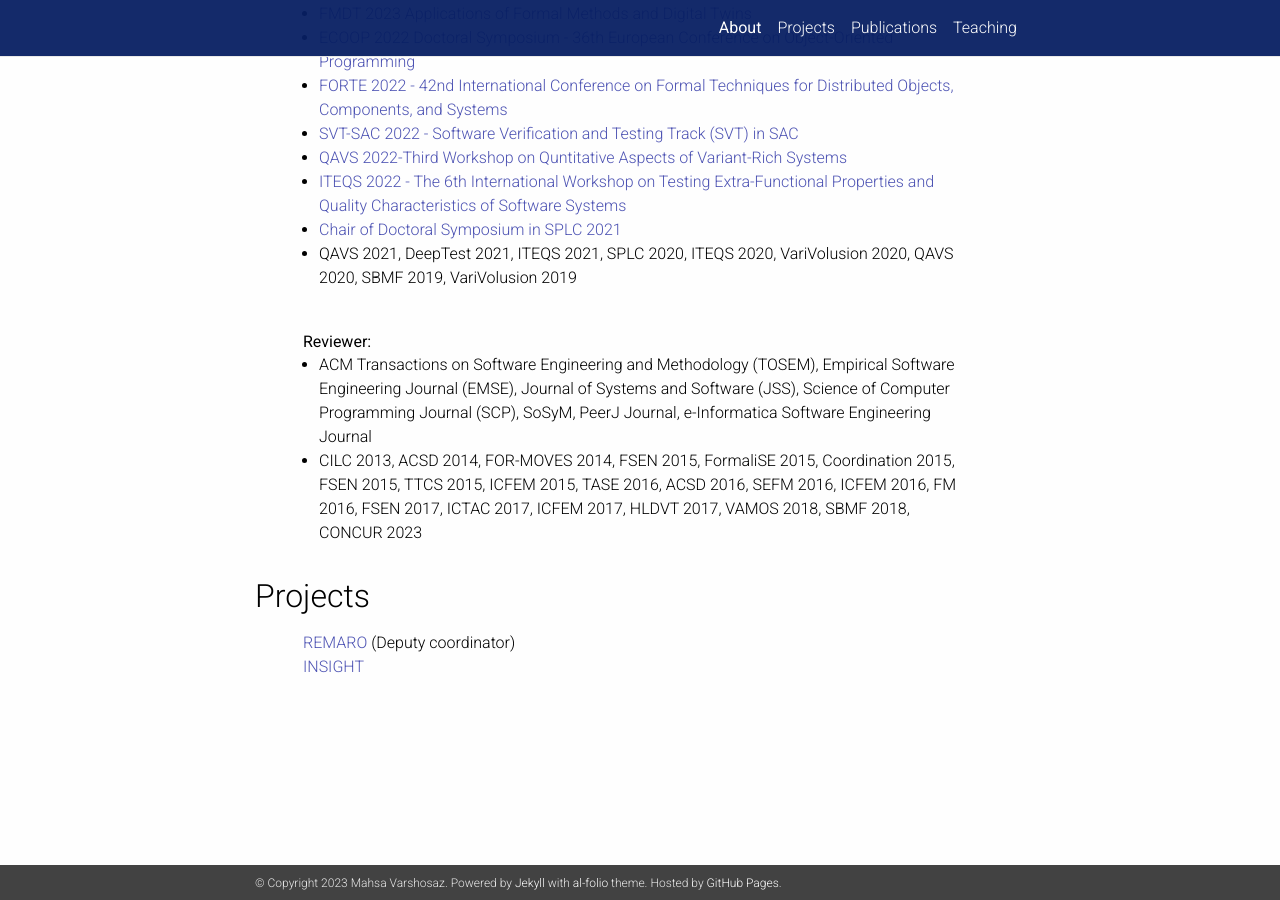
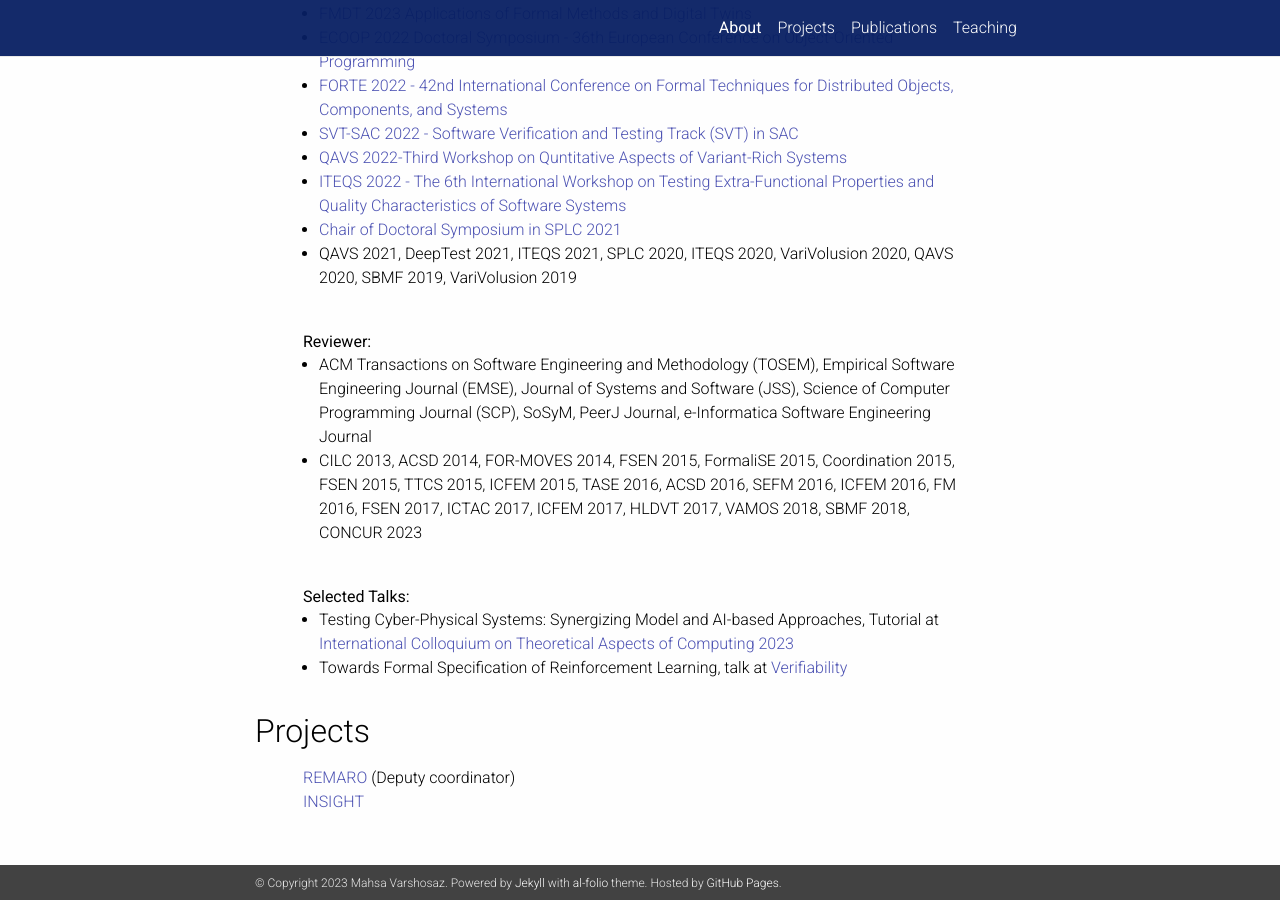
Before and after one commit to MahsaVarsh/MahsaVarsh.github.io, a Jekyll site: the page built from _pages/about.md, in a window 1280 px wide and 900 px high, scrolled down 942 px. Built offline with Jekyll 4.4.1, drawn with Linux system fonts in a browser that asks for light colours; nearby versions of some CDN libraries; a style sheet for code colours, icons or effects is not loaded.

Commit message:
updating publications

```diff
--- a/_bibliography/papers.bib
+++ b/_bibliography/papers.bib
@@ -4,8 +4,9 @@
 @inproceedings{Varshosaz2023,
    author = {Varshosaz, Mahsa and Ghaffari, Mohsen, and Broch Johnsen, Einar and Wasowski, Andrzej},
    title = {Formal Specification and Testing for Reinforcement Learning},
-   URL = {https://wp.nyu.edu/workshopiros2019mav/},
-   year = {To appear in proceedings of ICFP 2023 The 28th ACM SIGPLAN International Conference on Functional Programming.}
+   note={\textbf{*}},
+   year = {proceedings of the 28th ACM SIGPLAN International Conference on Functional Programming (ICFP). 2023},
+   selected={true}
 }
 
 @article{TOSEM2022,
--- a/_includes/service.html
+++ b/_includes/service.html
@@ -33,4 +33,10 @@
   FSEN 2015, TTCS 2015, ICFEM 2015, TASE 2016, ACSD 2016, SEFM 2016, ICFEM 2016, FM
   2016, FSEN 2017, ICTAC 2017, ICFEM 2017, HLDVT 2017, VAMOS 2018, SBMF 2018, CONCUR 2023</li>
   </ul>
+  <br>
+   <b style="margin:1rem;padding-left:2rem;padding-right:2rem; margin-top: -1px;">Selected Talks:</b>
+   <ul style="margin:1rem;padding-left:3rem;padding-right:2rem; margin-top: -1px;">
+  <li>Testing Cyber-Physical Systems: Synergizing Model and AI-based Approaches, Tutorial at <a href="https://ictac2023.compsust.utec.edu.pe/tutorials/">International Colloquium on Theoretical Aspects of Computing 2023</a> </li>
+  <li>Towards Formal Specification of Reinforcement Learning, talk at <a href="https://verifiability.org/events/">Verifiability</a></li>
+  </ul>
 </div>
```
Also changed, not shown: 15 other files.
